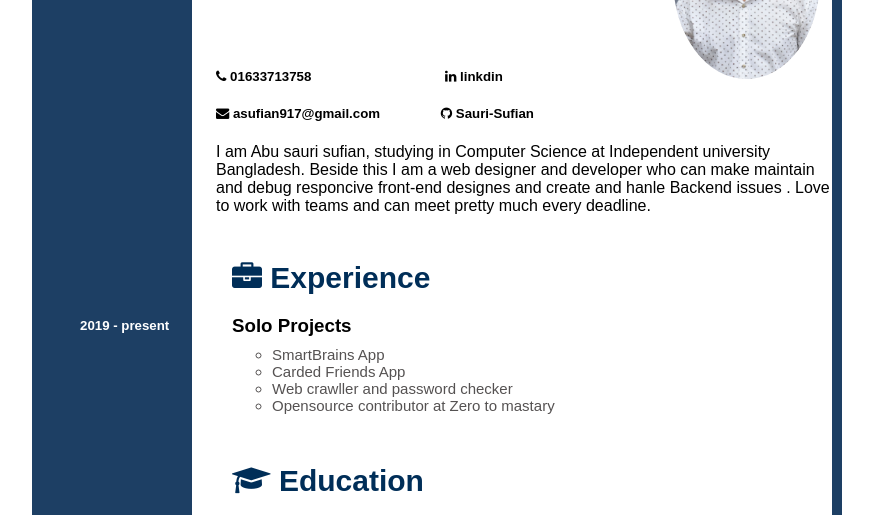
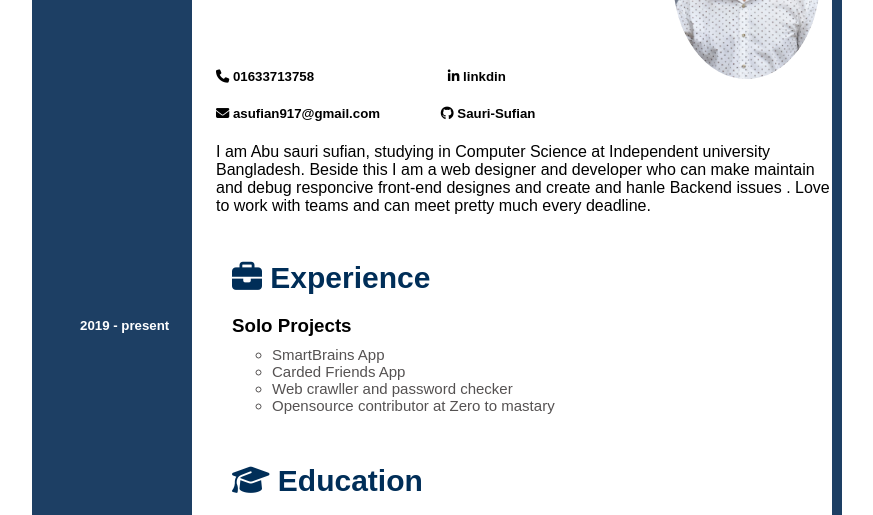
Before and after one commit to Sauri-Sufian/mycv, a plain HTML site: page index.html in a window 1280 px wide. Shown: the part 164-679 px from the top of the page, without its empty margins (203-1076 px from the left). Drawn offline with Linux system fonts and the light colour scheme.

Commit message:
Update index.html

```diff
--- a/index.html
+++ b/index.html
@@ -7,7 +7,7 @@
 
     <link rel="stylesheet" href="./style.css">
     <link rel="stylesheet" href="../font-awesome-4.7.0/css/font-awesome.min.css">
-    <!-- <script src="https://use.fontawesome.com/6bb1014147.js"></script> -->
+     <script src="https://use.fontawesome.com/6bb1014147.js"></script>
 
 </head>
 <body>
```
